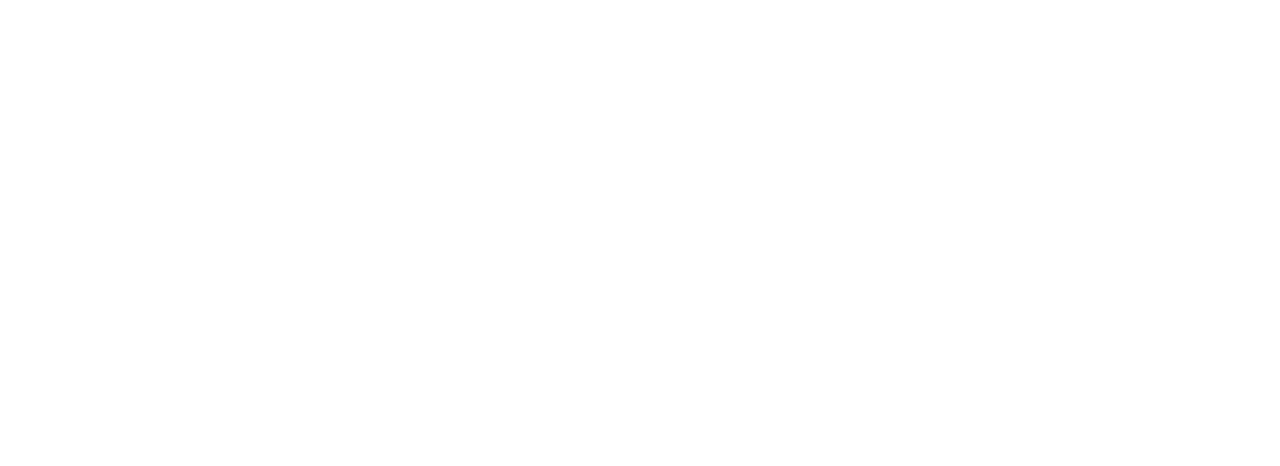
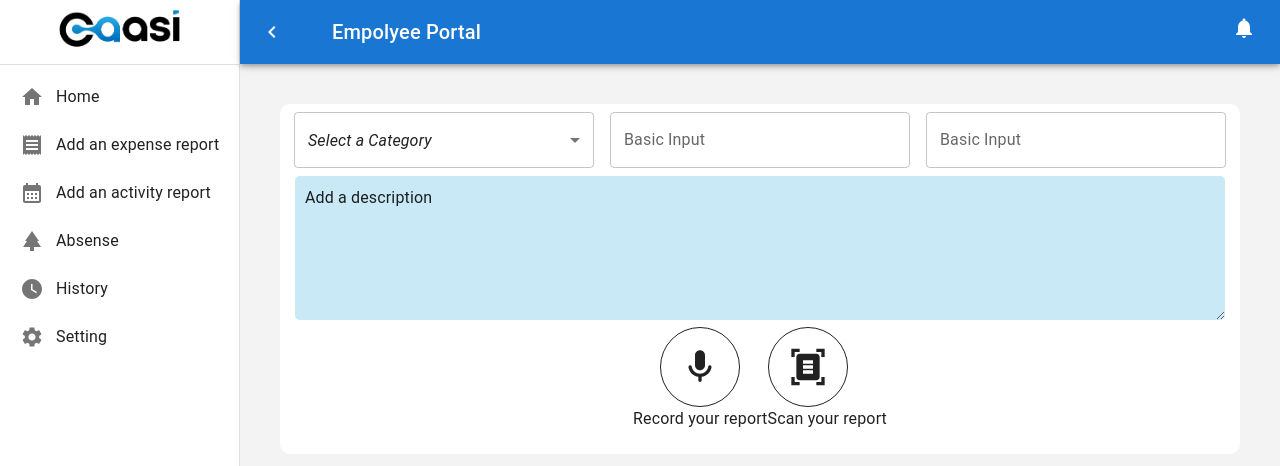
Before and after one commit to Zahoor-Baltee/NewCassi, a React (Vite) app: page /enterexpensereport in a window 1280 px wide. Before the commit this address had no page. Shown: the top 466 px of the page. Built offline with nearby package versions, Linux system fonts and the light colour scheme.

Commit message:
EnterExpenseReport Page created

```diff
--- a/package.json
+++ b/package.json
@@ -18,7 +18,7 @@
     "react": "^18.2.0",
     "react-dom": "^18.2.0",
     "react-hook-form": "^7.49.2",
-    "react-router-dom": "^6.21.1"
+    "react-router-dom": "^6.23.1"
   },
   "devDependencies": {
     "@types/react": "^18.2.43",
--- a/src/Access/Login.jsx
+++ b/src/Access/Login.jsx
@@ -8,12 +8,12 @@
 import logo1 from "../Assets/cassilogo.png";
 import logo from "../Assets/Caasi-croped-logo.png";
 import { UserServices } from "../Services/User/UserServices";
+import { useNavigate } from "react-router-dom";
 
 const Root = styled(Box)({
   margin: 0,
   "& .mainContainer": {
     width: "100%",
-    // border: "20 px solid",
     height: "calc(100vh - 16px)",
     display: "flex",
     alignItems: "center",
@@ -24,9 +24,6 @@
       alignItems: "center",
       height: "100%",
       width: "50%",
-      // margin: "auto",
-      // padding: "20px",
-      // borderRadius: "10px",
       "& .logo1": {
         display: "flex",
         justifyContent: "center",
@@ -41,10 +38,6 @@
       width: "25vw",
       margin: "auto",
       height: "auto",
-
-      // padding: "20px",
-      // borderRadius: "10px",
-      // boxShadow: "0px 2px 12px 2px #cccccc",
       "& .logo": {
         display: "flex",
         justifyContent: "center",
@@ -71,6 +64,7 @@
 const Login = () => {
   const [data, setData] = useState({});
   const [condition, setCondition] = useState(false);
+  const navigate = useNavigate();
 
   const handleChange = (event) => {
     setData({ ...data, [event.target.name]: event.target.value });
@@ -169,7 +163,7 @@
             href=""
             sx={{
               textDecoration: "none",
-              color: "primary", // Inherit color from parent
+              color: "primary",
               textAlign: "end",
               marginBottom: 2,
               fontWeight: "bolder",
@@ -181,7 +175,7 @@
             size="large"
             variant="contained"
             fullWidth
-            onClick={handleLogIn}
+            onClick={() => navigate("/dashboard")}
           >
             Login
           </Button>
--- /dev/null
+++ b/src/Pages/EnterExpenseReport.jsx
@@ -0,0 +1,126 @@
+import { Box, Typography } from "@mui/material";
+import React from "react";
+import { styled } from "@mui/system";
+import MenuItem from '@mui/material/MenuItem';
+import FormControl from '@mui/material/FormControl';
+import Select from '@mui/material/Select';
+import { TextField } from '@mui/material';
+import MicRoundedIcon from '@mui/icons-material/MicRounded';
+import DocumentScannerIcon from '@mui/icons-material/DocumentScanner';
+
+
+const Root = styled(Box)({
+    margin: 0,
+    "& .mainContainer": {
+        backgroundColor: "#f3f3f3",
+        padding: "40px",
+        height: "calc(100vh - 16px)",
+        "& .MuiButtonBase-root": {
+            textTransform: "none",
+            borderRadius: "10px"
+        },
+        "& .uiBox-root": {
+            backgroundColor: "green",
+        },
+        "& .MuiListItem-root": {
+            width: "90%",
+            margin: "20px"
+        },
+        "& .textAreaa": {
+            width: "930px",
+            height: "100px",
+            padding: "10px",
+            border: "none",
+            backgroundColor: "#C9E9F7",
+            borderRadius: "0px 0px 5px 5px"
+        }
+    },
+});
+const EnterExpenseReport = () => {
+    const [category, setCategory] = React.useState('');
+
+    const handleChange = (event) => {
+        setCategory(event.target.value);
+    }
+    const [value, setValue] = React.useState('');
+
+    // const handleChange = (event) => {
+    //     setValue(event.target.value);
+    // };
+    return (
+        <Root>
+            <Box className="mainContainer">
+                <Box sx={{
+                    height: "350px", backgroundColor: "#ffffff",
+                    display: "flex",
+                    flexDirection: "column",
+                    alignItems: "center",
+                    borderRadius: "10px",
+                    boxShadow: 0
+                }}>
+                    <Box>
+                        <FormControl sx={{ m: 1, width: "300px" }}>
+                            <Select
+                                value={category}
+                                onChange={handleChange}
+                                displayEmpty
+                            >
+                                <MenuItem value="">
+                                    <em>Select a Category</em>
+                                </MenuItem>
+                                <MenuItem value={10}>Ten</MenuItem>
+                                <MenuItem value={20}>Twenty</MenuItem>
+                                <MenuItem value={30}>Thirty</MenuItem>
+                            </Select>
+                        </FormControl>
+                        <TextField sx={{ m: 1, width: "300px" }}
+                            label="Basic Input"
+                            variant="outlined"
+                            value={value}
+                            onChange={handleChange}
+                            fullWidth
+                        />
+                        <TextField sx={{ m: 1, width: "300px" }}
+                            label="Basic Input"
+                            variant="outlined"
+                            value={value}
+                            onChange={handleChange}
+                            fullWidth
+                        />
+
+                    </Box>
+                    <Box >
+                        <Typography sx={{
+                            padding: "10px", backgroundColor: "#C9E9F7", borderRadius: "5px 5px 0px 0px"
+                        }}>Add a description</Typography>
+                        <textarea className="textAreaa" aria-label="minimum height" minRows={3} />
+
+                    </Box>
+
+                    <Box sx={{ display: "flex" }}>
+                        <Box sx={{ display: "flex", flexDirection: "column", justifyContent: "center", alignItems: "center" }}>
+                            <Box sx={{ border: "1px solid ", padding: "10px", display: "flex", justifyContent: "center", alignItems: "center", borderRadius: "50%", height: "80px", width: "80px" }}>
+                                <MicRoundedIcon sx={{ fontSize: "40px" }} />
+
+                            </Box>
+                            <Typography sx={{}}>Record your report</Typography>
+                        </Box>
+
+                        <Box >
+                            <Box sx={{ border: "1px solid ", padding: "10px", display: "flex", justifyContent: "center", alignItems: "center", borderRadius: "50%", height: "80px", width: "80px" }}>
+                                <DocumentScannerIcon sx={{ fontSize: "40px" }} />
+                            </Box>
+                            <Typography sx={{}}>Scan your report</Typography>
+                        </Box>
+                    </Box>
+
+
+                </Box>
+            </Box>
+
+
+        </Root>
+    );
+};
+
+export default EnterExpenseReport;
--- a/src/Pages/Homepage.jsx
+++ b/src/Pages/Homepage.jsx
@@ -81,6 +81,8 @@
         </Box>
         <Box>
           <Typography sx={{
+            marginTop: "20px",
+            marginBottom: "10px",
             fontSize: "20px",
             fontWeight: "600"
           }}>Dashboard</Typography>
--- a/src/Shell/Router.jsx
+++ b/src/Shell/Router.jsx
@@ -5,6 +5,7 @@
 import ForgotPassword from "../Access/ForgotPassword";
 import Confirmation from "../Access/Confirmation";
 import Homepage from "../Pages/Homepage";
+import EnterExpenseReport from "../Pages/EnterExpenseReport";
 const WithLayout = ({ component }) => {
   return <DefaultLayout>{component}</DefaultLayout>;
 };
@@ -17,6 +18,10 @@
           path="/dashboard"
           element={<WithLayout component={<Homepage />} />}
         />
+        <Route
+          path="/enterexpensereport"
+          element={<WithLayout component={<EnterExpenseReport />} />}
+        />
         <Route path="/forgotpassword" element={<ForgotPassword />} />
         <Route path="/confirmation" element={<Confirmation />} />
 
```
Also changed, not shown: 1 other file (tests, documents, lock files or other folders).
